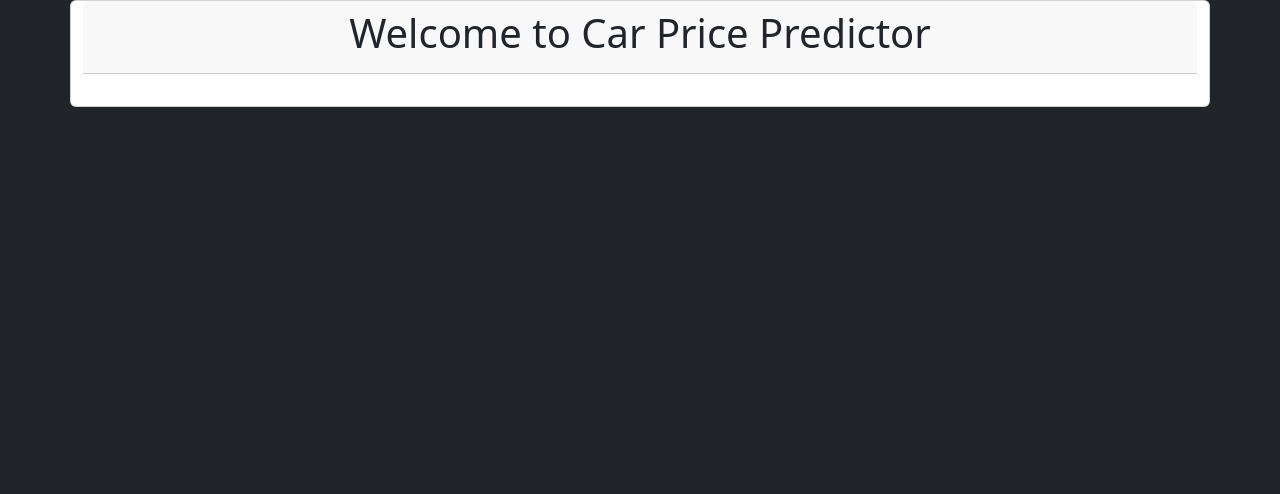
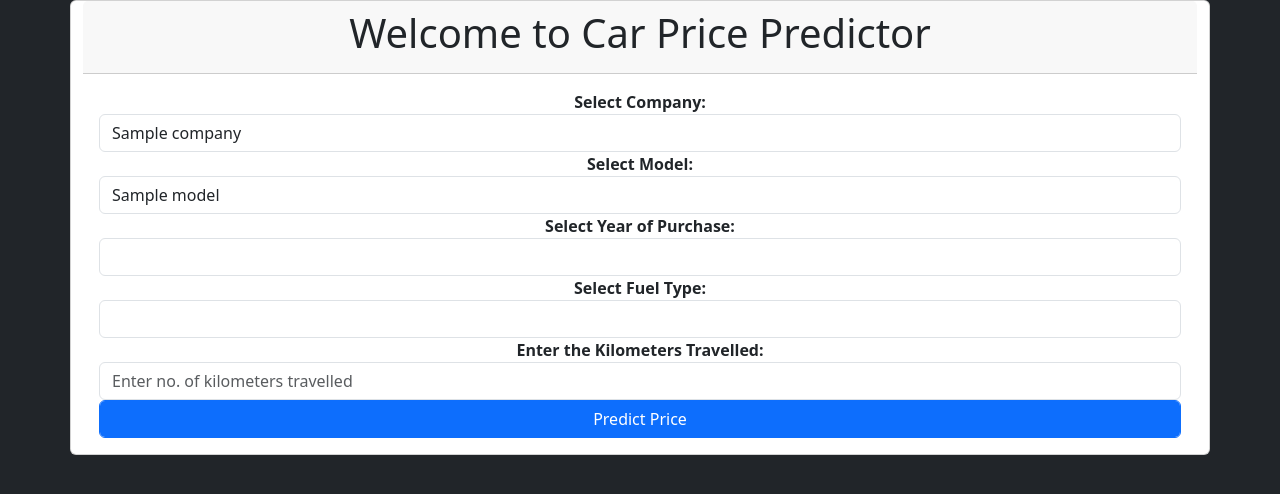
Before and after one commit to arnav5246/CAR-PRICE-PREDICTOR, a Flask app: template templates/index.html in a window 1280 px wide. Shown: the top 494 px of the page. Run offline with Flask 3, Linux system fonts and the light colour scheme; the template is opened without the code that fills it: most values are stand-ins (such as "Sample title", 1, 10 or a date in 2020); lists and menus that the app fills with data are empty.

Commit message:
data added

```diff
--- a/templates/index.html
+++ b/templates/index.html
@@ -18,7 +18,53 @@
               <h1>Welcome to Car Price Predictor</h1>
             </div>
           </div>
+
           <div class="card-body">
+
+            <form method="post" action="#" accept-charset="utf-8">
+
+              <div class="col-18 form-group" style="text-align: center">
+                <label><b>Select Company: </b></label>
+                <select class="selectpicker form-control" id="company" name="company" required="1">
+                  {% for company in companies %}
+                    <option value="{{ company }}">{{ company }}</option>
+                  {% endfor %}
+                </select>
+               </div>
+
+              <div class="col-18 form-group" style="text-align: center">
+                <label><b>Select Model: </b></label>
+                <select class="selectpicker form-control" id="car_model" name="car_model" required="1">
+                  {% for model in car_models %}
+                    <option value="{{ model }}">{{ model }}</option>
+                  {% endfor %}
+                </select>
+               </div>
+
+              <div class="col-18 form-group" style="text-align: center">
+                <label><b>Select Year of Purchase: </b></label>
+                <select class="selectpicker form-control" id="year" name="year" required="1">
+                  <option value=""></option>
+                </select>
+               </div>
+
+              <div class="col-18 form-group" style="text-align: center">
+                <label><b>Select Fuel Type: </b></label>
+                <select class="selectpicker form-control" id="fuel_type" name="fuel_type" required="1">
+                  <option value=""></option>
+                </select>
+               </div>
+
+              <div class="col-18 form-group" style="text-align: center">
+                <label><b>Enter the Kilometers Travelled: </b></label>
+                <input class="form-control" type="text" id="kilo_driven" name="kilo_driven" placeholder="Enter no. of kilometers travelled">
+              </div>
+
+              <div class="col-18 form-group" style="text-align: center">
+                <button class="btn btn-primary form-control" onclick="">Predict Price</button>
+              </div>
+
+            </form>
 
           </div>
         </div>
```
